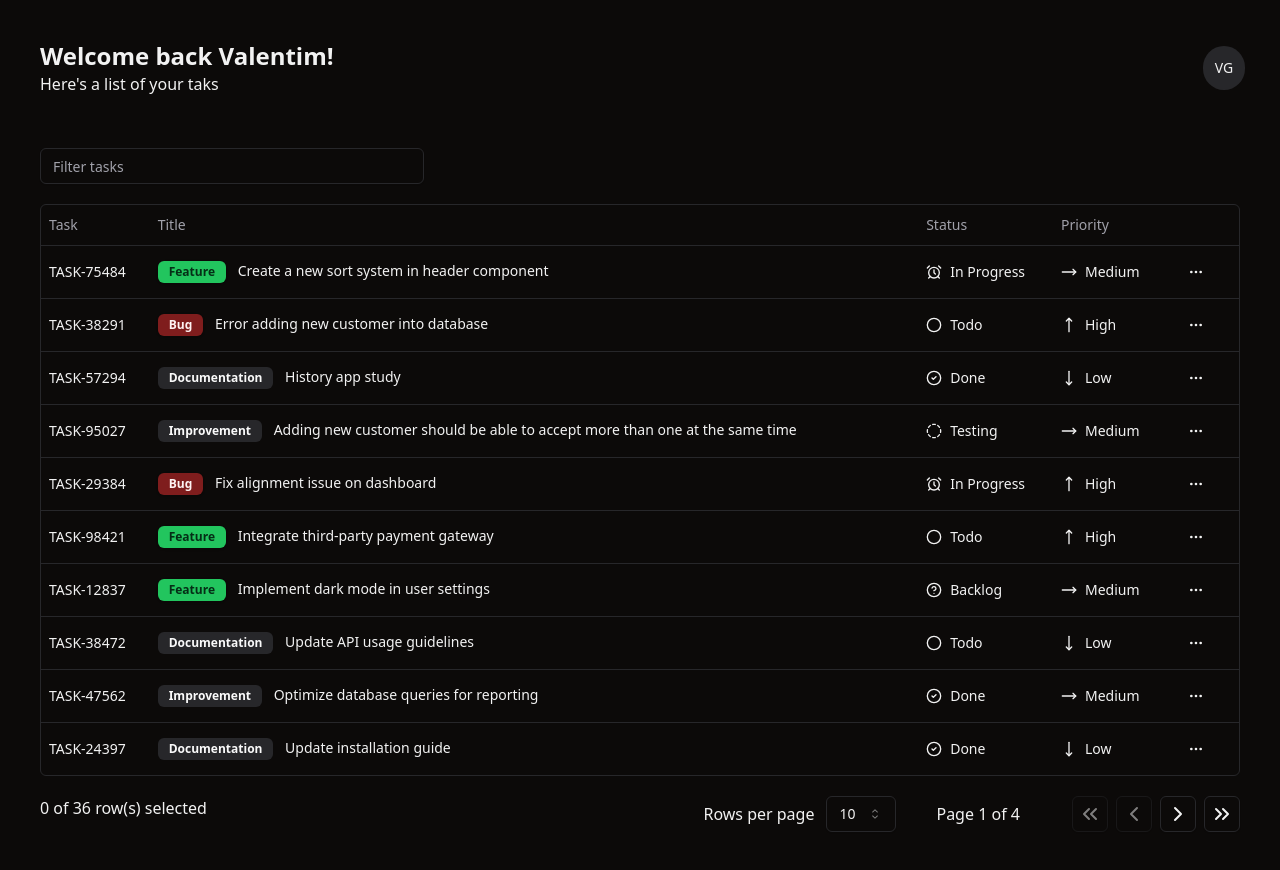
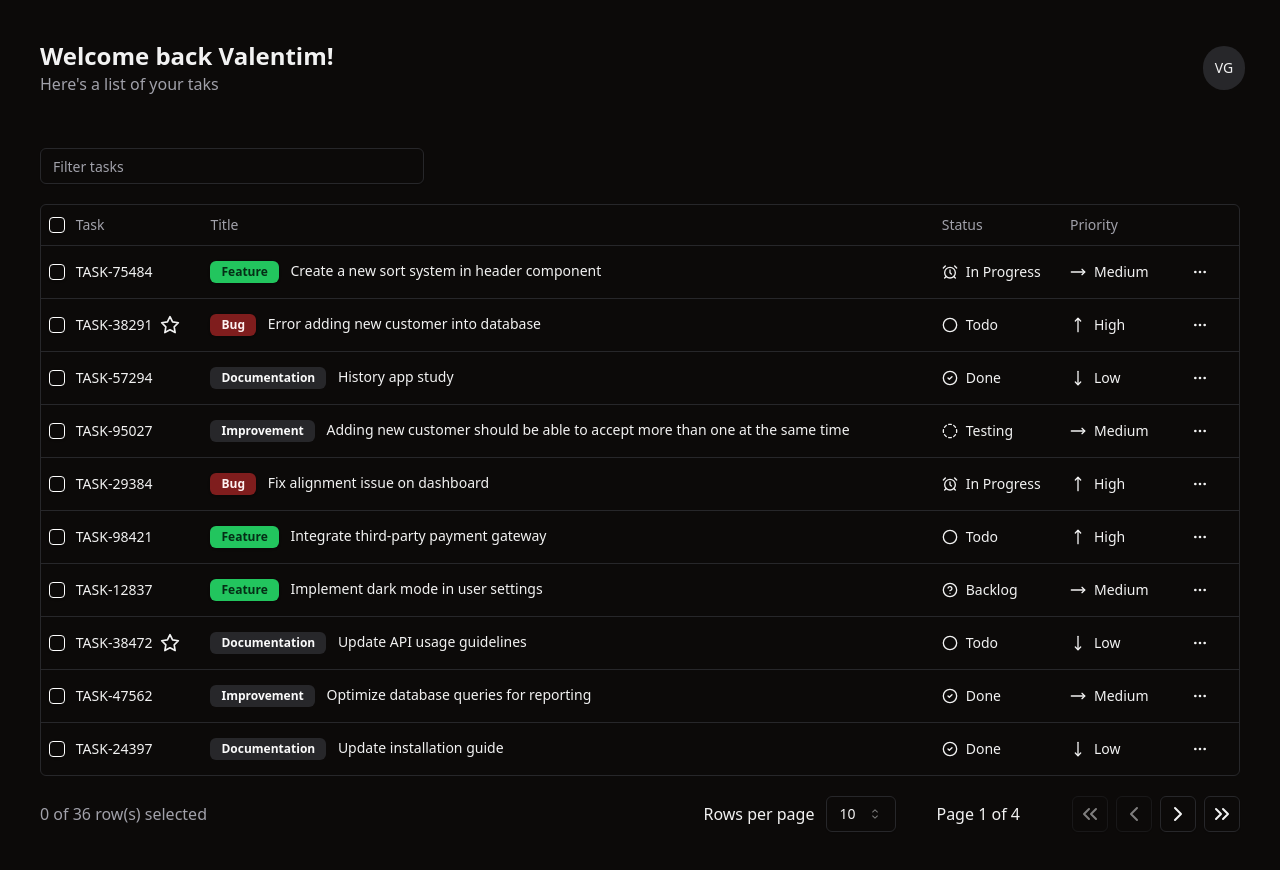
Before and after one commit to valentimgarcia/tasks-dashboard, a React (Vite) app: page / in a window 1280 px wide. Shown: the top 870 px of the page. Built offline with nearby package versions, Linux system fonts and the light colour scheme.

Commit message:
Implement mark task as favorite and table checkbox

```diff
--- a/package.json
+++ b/package.json
@@ -11,6 +11,7 @@
   },
   "dependencies": {
     "@radix-ui/react-avatar": "^1.0.4",
+    "@radix-ui/react-checkbox": "^1.0.4",
     "@radix-ui/react-dropdown-menu": "^2.0.6",
     "@radix-ui/react-icons": "^1.3.0",
     "@radix-ui/react-select": "^2.0.0",
--- a/src/components/main.tsx
+++ b/src/components/main.tsx
@@ -34,7 +34,7 @@ export default function Main() {
         <div className="flex justify-between items-center">
           <div>
             <p className="text-2xl font-semibold">Welcome back Valentim!</p>
-            <p>Here's a list of your taks</p>
+            <p className="text-muted-foreground">Here's a list of your taks</p>
           </div>
           <DropdownMenu>
             <DropdownMenuTrigger asChild>
--- a/src/components/table/columns.tsx
+++ b/src/components/table/columns.tsx
@@ -10,6 +10,10 @@ import {
   CircleX,
   CircleCheck,
   CircleDashed,
+  Star,
+  StarOff,
+  Copy,
+  SquarePen,
 } from "lucide-react";
 import {
   DropdownMenu,
@@ -23,6 +27,7 @@ import {
 import { Button } from "../ui/button";
 import { Ellipsis } from "lucide-react";
 import { toast } from "sonner";
+import { Checkbox } from "../ui/checkbox";
 
 export type Task = {
   id: string;
@@ -30,6 +35,7 @@ export type Task = {
   title: string;
   status: "In Progress" | "Backlog" | "Todo" | "Canceled" | "Done" | "Testing";
   priority: "High" | "Medium" | "Low";
+  favorite: boolean;
 };
 
 const priorityIcons = {
@@ -48,12 +54,44 @@ const statusIcons = {
 };
 
 export const columns = (
+  toggleFavorite: (id: string) => void,
   deleteTask: (id: string) => void
 ): ColumnDef<Task>[] => [
   {
+    id: "select",
+    header: ({ table }) => (
+      <Checkbox
+        className={`border ${
+          table.getIsAllPageRowsSelected() ? "border-green-500" : "border-white"
+        }`}
+        checked={
+          table.getIsAllPageRowsSelected() ||
+          (table.getIsSomePageRowsSelected() && "indeterminate")
+        }
+        onCheckedChange={(value) => table.toggleAllPageRowsSelected(!!value)}
+        aria-label="Select all"
+      />
+    ),
+    cell: ({ row }) => (
+      <Checkbox
+        className={`border ${
+          row.getIsSelected() ? "border-green-500" : "border-white"
+        }`}
+        checked={row.getIsSelected()}
+        onCheckedChange={(value) => row.toggleSelected(!!value)}
+        aria-label="Select row"
+      />
+    ),
+  },
+  {
     accessorKey: "id",
     header: "Task",
-    cell: (info) => `TASK-${info.getValue()}`,
+    cell: (info: any) => (
+      <div className="flex items-center">
+        TASK-{info.getValue()}{" "}
+        {info.row.original.favorite && <Star className="ml-2 w-5 h-5" />}
+      </div>
+    ),
   },
   {
     accessorKey: "title",
@@ -129,7 +167,12 @@ export const columns = (
           </DropdownMenuTrigger>
           <DropdownMenuContent align="end">
             <DropdownMenuGroup>
-              <DropdownMenuItem>Edit</DropdownMenuItem>
+              <DropdownMenuItem>
+                Edit
+                <DropdownMenuShortcut>
+                  <SquarePen className="w-4 h-4" />
+                </DropdownMenuShortcut>
+              </DropdownMenuItem>
               <DropdownMenuItem
                 onClick={() => {
                   navigator.clipboard.writeText(task.id);
@@ -142,10 +185,33 @@ export const columns = (
                 }}
               >
                 Copy task ID
+                <DropdownMenuShortcut>
+                  <Copy className="ml-6 w-4 h-4" />
+                </DropdownMenuShortcut>
               </DropdownMenuItem>
-              <DropdownMenuItem>Favorite</DropdownMenuItem>
+              <DropdownMenuItem onClick={() => toggleFavorite(task.id)}>
+                {task.favorite ? "Unfavorite" : "Favorite"}
+                <DropdownMenuShortcut>
+                  {task.favorite ? (
+                    <StarOff className="w-4 h-4" />
+                  ) : (
+                    <Star className="w-4 h-4" />
+                  )}
+                </DropdownMenuShortcut>
+              </DropdownMenuItem>
               <DropdownMenuSeparator />
-              <DropdownMenuItem onClick={() => deleteTask(task.id)}>
+              <DropdownMenuItem
+                onClick={() => {
+                  deleteTask(task.id);
+                  toast(`Task ID (${task.id}) deleted from dashboard`, {
+                    style: { borderColor: "hsl(var(--destructive))" },
+                    action: {
+                      label: "Close",
+                      onClick: () => {},
+                    },
+                  });
+                }}
+              >
                 Delete
                 <DropdownMenuShortcut>⌘⌫</DropdownMenuShortcut>
               </DropdownMenuItem>
--- a/src/components/table/data-table.tsx
+++ b/src/components/table/data-table.tsx
@@ -23,6 +23,7 @@ import {
   ChevronRight,
   ChevronsLeft,
   ChevronsRight,
+  Trash,
 } from "lucide-react";
 import {
   Select,
@@ -42,22 +43,26 @@ export function DataTable<TData, TValue>({
   data,
 }: DataTableProps<TData, TValue>) {
   const [columnFilters, setColumnFilters] = useState<ColumnFiltersState>([]);
+  const [rowSelection, setRowSelection] = useState({});
 
   const table = useReactTable({
     columns,
     data,
+    onColumnFiltersChange: setColumnFilters,
+    onRowSelectionChange: setRowSelection,
     getCoreRowModel: getCoreRowModel(),
-    onColumnFiltersChange: setColumnFilters,
     getFilteredRowModel: getFilteredRowModel(),
     getPaginationRowModel: getPaginationRowModel(),
     state: {
       columnFilters,
+      rowSelection,
     },
   });
 
+  // TODO: see what to do with Trash button
   return (
     <div>
-      <div className="my-5">
+      <div className="flex justify-between my-5">
         <Input
           className="max-w-sm"
           placeholder="Filter tasks"
@@ -66,6 +71,15 @@ export function DataTable<TData, TValue>({
             table.getColumn("title")?.setFilterValue(event.target.value)
           }
         />
+        {table.getFilteredSelectedRowModel().rows.length > 0 && (
+          <Button
+            variant={"destructive"}
+            size="icon"
+            onClick={() => console.log()}
+          >
+            <Trash />
+          </Button>
+        )}
       </div>
       <div>
         <div className="border rounded-md">
@@ -119,7 +133,10 @@ export function DataTable<TData, TValue>({
           </Table>
         </div>
         <div className="flex justify-between py-5">
-          <div>0 of {table.getRowCount()} row(s) selected</div>
+          <div className="flex items-center text-muted-foreground">
+            {table.getFilteredSelectedRowModel().rows.length} of{" "}
+            {table.getFilteredRowModel().rows.length} row(s) selected
+          </div>
           <div className="flex items-center">
             <div className="flex items-center">
               <p>Rows per page</p>
--- a/src/components/table/page.tsx
+++ b/src/components/table/page.tsx
@@ -10,6 +10,7 @@ async function getTasks(): Promise<Task[]> {
       title: "Create a new sort system in header component",
       status: "In Progress",
       priority: "Medium",
+      favorite: false,
     },
     {
       id: "38291",
@@ -17,6 +18,7 @@ async function getTasks(): Promise<Task[]> {
       title: "Error adding new customer into database",
       status: "Todo",
       priority: "High",
+      favorite: true,
     },
     {
       id: "57294",
@@ -24,6 +26,7 @@ async function getTasks(): Promise<Task[]> {
       title: "History app study",
       status: "Done",
       priority: "Low",
+      favorite: false,
     },
     {
       id: "95027",
@@ -32,6 +35,7 @@ async function getTasks(): Promise<Task[]> {
         "Adding new customer should be able to accept more than one at the same time",
       status: "Testing",
       priority: "Medium",
+      favorite: false,
     },
     {
       id: "29384",
@@ -39,6 +43,7 @@ async function getTasks(): Promise<Task[]> {
       title: "Fix alignment issue on dashboard",
       status: "In Progress",
       priority: "High",
+      favorite: false,
     },
     {
       id: "98421",
@@ -46,6 +51,7 @@ async function getTasks(): Promise<Task[]> {
       title: "Integrate third-party payment gateway",
       status: "Todo",
       priority: "High",
+      favorite: false,
     },
     {
       id: "12837",
@@ -53,6 +59,7 @@ async function getTasks(): Promise<Task[]> {
       title: "Implement dark mode in user settings",
       status: "Backlog",
       priority: "Medium",
+      favorite: false,
     },
     {
       id: "38472",
@@ -60,6 +67,7 @@ async function getTasks(): Promise<Task[]> {
       title: "Update API usage guidelines",
       status: "Todo",
       priority: "Low",
+      favorite: true,
     },
     {
       id: "47562",
@@ -67,6 +75,7 @@ async function getTasks(): Promise<Task[]> {
       title: "Optimize database queries for reporting",
       status: "Done",
       priority: "Medium",
+      favorite: false,
     },
     {
       id: "24397",
@@ -74,6 +83,7 @@ async function getTasks(): Promise<Task[]> {
       title: "Update installation guide",
       status: "Done",
       priority: "Low",
+      favorite: false,
     },
     {
       id: "58291",
@@ -81,6 +91,7 @@ async function getTasks(): Promise<Task[]> {
       title: "Add multi-language support",
       status: "In Progress",
       priority: "High",
+      favorite: false,
     },
     {
       id: "69374",
@@ -88,6 +99,7 @@ async function getTasks(): Promise<Task[]> {
       title: "Resolve memory leak in analytics service",
       status: "Backlog",
       priority: "High",
+      favorite: false,
     },
     {
       id: "78461",
@@ -95,6 +107,7 @@ async function getTasks(): Promise<Task[]> {
       title: "Document new authentication flow",
       status: "Done",
       priority: "Low",
+      favorite: false,
     },
     {
       id: "87534",
@@ -102,6 +115,7 @@ async function getTasks(): Promise<Task[]> {
       title: "Refactor codebase to use TypeScript",
       status: "In Progress",
       priority: "Medium",
+      favorite: true,
     },
     {
       id: "10983",
@@ -109,6 +123,7 @@ async function getTasks(): Promise<Task[]> {
       title: "Fix crash on login with invalid credentials",
       status: "Testing",
       priority: "High",
+      favorite: false,
     },
     {
       id: "12094",
@@ -116,6 +131,7 @@ async function getTasks(): Promise<Task[]> {
       title: "Write setup guide for new developers",
       status: "In Progress",
       priority: "Low",
+      favorite: false,
     },
     {
       id: "23891",
@@ -123,6 +139,7 @@ async function getTasks(): Promise<Task[]> {
       title: "Enhance security for API endpoints",
       status: "Todo",
       priority: "Medium",
+      favorite: false,
     },
     {
       id: "34982",
@@ -130,6 +147,7 @@ async function getTasks(): Promise<Task[]> {
       title: "Develop mobile app for iOS and Android",
       status: "Backlog",
       priority: "High",
+      favorite: false,
     },
     {
       id: "45027",
@@ -137,6 +155,7 @@ async function getTasks(): Promise<Task[]> {
       title: "Fix issue with email notifications not sending",
       status: "In Progress",
       priority: "High",
+      favorite: false,
     },
     {
       id: "56293",
@@ -144,6 +163,7 @@ async function getTasks(): Promise<Task[]> {
       title: "Update user manual with new features",
       status: "Todo",
       priority: "Low",
+      favorite: false,
     },
     {
       id: "67481",
@@ -151,6 +171,7 @@ async function getTasks(): Promise<Task[]> {
       title: "Improve load times on homepage",
       status: "Done",
       priority: "Medium",
+      favorite: false,
     },
     {
       id: "78234",
@@ -158,6 +179,7 @@ async function getTasks(): Promise<Task[]> {
       title: "Add support for exporting data to CSV",
       status: "In Progress",
       priority: "High",
+      favorite: false,
     },
     {
       id: "89412",
@@ -165,6 +187,7 @@ async function getTasks(): Promise<Task[]> {
       title: "Resolve issue with user profile images not loading",
       status: "Backlog",
       priority: "Medium",
+      favorite: false,
     },
     {
       id: "90134",
@@ -172,6 +195,7 @@ async function getTasks(): Promise<Task[]> {
       title: "Document backup and restore procedures",
       status: "Done",
       priority: "Low",
+      favorite: false,
     },
     {
       id: "10385",
@@ -179,6 +203,7 @@ async function getTasks(): Promise<Task[]> {
       title: "Migrate legacy code to modern framework",
       status: "Testing",
       priority: "Medium",
+      favorite: false,
     },
     {
       id: "11594",
@@ -186,6 +211,7 @@ async function getTasks(): Promise<Task[]> {
       title: "Implement advanced search functionality",
       status: "In Progress",
       priority: "High",
+      favorite: false,
     },
     {
       id: "12983",
@@ -193,6 +219,7 @@ async function getTasks(): Promise<Task[]> {
       title: "Fix pagination issue on user list",
       status: "Todo",
       priority: "High",
+      favorite: false,
     },
     {
       id: "14382",
@@ -200,6 +227,7 @@ async function getTasks(): Promise<Task[]> {
       title: "Create API reference documentation",
       status: "Done",
       priority: "Low",
+      favorite: false,
     },
     {
       id: "15721",
@@ -207,6 +235,7 @@ async function getTasks(): Promise<Task[]> {
       title: "Enhance user activity logging",
       status: "In Progress",
       priority: "Medium",
+      favorite: true,
     },
     {
       id: "16984",
@@ -214,6 +243,7 @@ async function getTasks(): Promise<Task[]> {
       title: "Add real-time notifications",
       status: "Backlog",
       priority: "High",
+      favorite: false,
     },
     {
       id: "18093",
@@ -221,6 +251,7 @@ async function getTasks(): Promise<Task[]> {
       title: "Fix intermittent logout issue",
       status: "In Progress",
       priority: "High",
+      favorite: true,
     },
     {
       id: "19273",
@@ -228,6 +259,7 @@ async function getTasks(): Promise<Task[]> {
       title: "Document database schema",
       status: "Todo",
       priority: "Low",
+      favorite: false,
     },
     {
       id: "20462",
@@ -235,6 +267,7 @@ async function getTasks(): Promise<Task[]> {
       title: "Improve search algorithm accuracy",
       status: "Done",
       priority: "Medium",
+      favorite: false,
     },
     {
       id: "21841",
@@ -242,6 +275,7 @@ async function getTasks(): Promise<Task[]> {
       title: "Implement user role management",
       status: "In Progress",
       priority: "High",
+      favorite: false,
     },
     {
       id: "25734",
@@ -249,6 +283,7 @@ async function getTasks(): Promise<Task[]> {
       title: "Refactor authentication module",
       status: "Testing",
       priority: "Medium",
+      favorite: false,
     },
     {
       id: "26982",
@@ -256,6 +291,7 @@ async function getTasks(): Promise<Task[]> {
       title: "Add user feedback system",
       status: "Todo",
       priority: "High",
+      favorite: false,
     },
   ];
 }
@@ -272,13 +308,21 @@ export default function Page() {
     setTasks(tasks);
   };
 
+  const toggleFavorite = (id: string) => {
+    setTasks((prevTasks) =>
+      prevTasks.map((task) =>
+        task.id === id ? { ...task, favorite: !task.favorite } : task
+      )
+    );
+  };
+
   const deleteTask = (id: string) => {
     setTasks((prevTasks) => prevTasks.filter((task) => task.id !== id));
   };
 
   return (
     <div className="mx-auto py-8">
-      <DataTable columns={columns(deleteTask)} data={tasks} />
+      <DataTable columns={columns(toggleFavorite, deleteTask)} data={tasks} />
     </div>
   );
 }
--- /dev/null
+++ b/src/components/ui/checkbox.tsx
@@ -0,0 +1,28 @@
+import * as React from "react"
+import * as CheckboxPrimitive from "@radix-ui/react-checkbox"
+import { CheckIcon } from "@radix-ui/react-icons"
+
+import { cn } from "@/lib/utils"
+
+const Checkbox = React.forwardRef<
+  React.ElementRef<typeof CheckboxPrimitive.Root>,
+  React.ComponentPropsWithoutRef<typeof CheckboxPrimitive.Root>
+>(({ className, ...props }, ref) => (
+  <CheckboxPrimitive.Root
+    ref={ref}
+    className={cn(
+      "peer h-4 w-4 shrink-0 rounded-sm border border-primary shadow focus-visible:outline-none focus-visible:ring-1 focus-visible:ring-ring disabled:cursor-not-allowed disabled:opacity-50 data-[state=checked]:bg-primary data-[state=checked]:text-primary-foreground",
+      className
+    )}
+    {...props}
+  >
+    <CheckboxPrimitive.Indicator
+      className={cn("flex items-center justify-center text-current")}
+    >
+      <CheckIcon className="h-4 w-4" />
+    </CheckboxPrimitive.Indicator>
+  </CheckboxPrimitive.Root>
+))
+Checkbox.displayName = CheckboxPrimitive.Root.displayName
+
+export { Checkbox }
```
Also changed, not shown: 1 other file (tests, documents, lock files or other folders).
